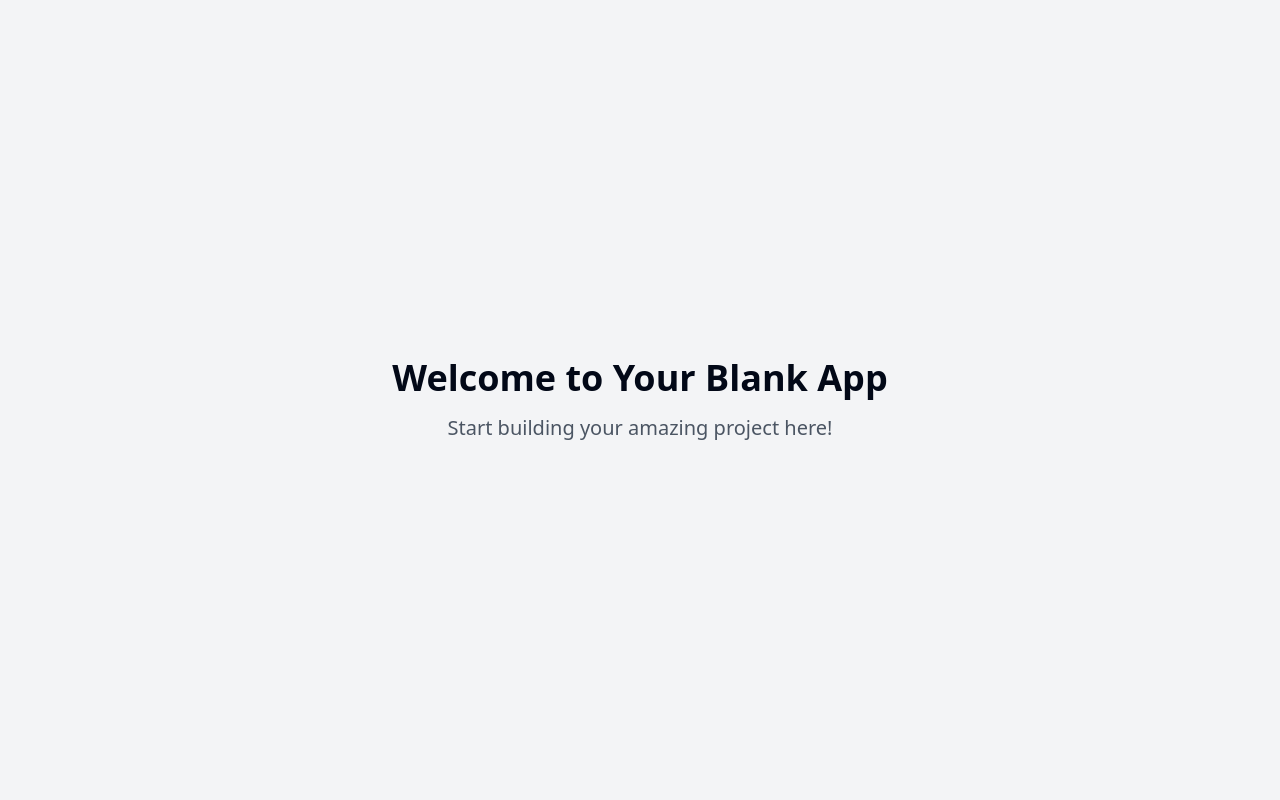
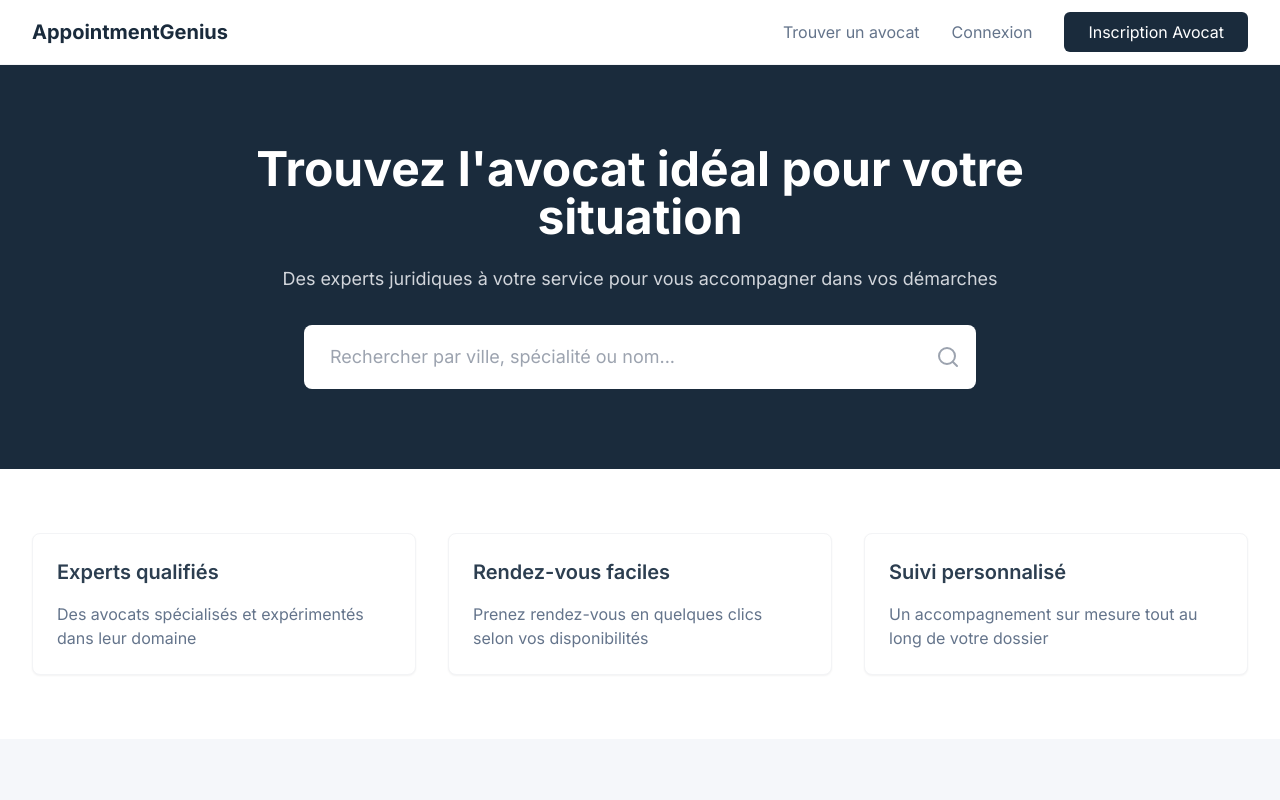
Before and after one commit to gitBakr/avocat-front, a React (Vite) app: page / in a window 1280 px wide. Shown: the top 800 px of the page. Built offline with nearby package versions, Linux system fonts and the light colour scheme.

Commit message:
Implement appointment scheduling app
This commit implements a Next.js 14 application for scheduling appointments with lawyers.  The application will include features for user authentication, lawyer management, appointment scheduling, and various other features as specified in the prompt.

```diff
--- a/src/App.tsx
+++ b/src/App.tsx
@@ -1,8 +1,10 @@
+
 import { Toaster } from "@/components/ui/toaster";
 import { Toaster as Sonner } from "@/components/ui/sonner";
 import { TooltipProvider } from "@/components/ui/tooltip";
 import { QueryClient, QueryClientProvider } from "@tanstack/react-query";
 import { BrowserRouter, Routes, Route } from "react-router-dom";
+import { Navigation } from "./components/Navigation";
 import Index from "./pages/Index";
 import NotFound from "./pages/NotFound";
 
@@ -14,11 +16,15 @@ const App = () => (
       <Toaster />
       <Sonner />
       <BrowserRouter>
-        <Routes>
-          <Route path="/" element={<Index />} />
-          {/* ADD ALL CUSTOM ROUTES ABOVE THE CATCH-ALL "*" ROUTE */}
-          <Route path="*" element={<NotFound />} />
-        </Routes>
+        <div className="min-h-screen flex flex-col">
+          <Navigation />
+          <main className="flex-1">
+            <Routes>
+              <Route path="/" element={<Index />} />
+              <Route path="*" element={<NotFound />} />
+            </Routes>
+          </main>
+        </div>
       </BrowserRouter>
     </TooltipProvider>
   </QueryClientProvider>
--- /dev/null
+++ b/src/components/Navigation.tsx
@@ -0,0 +1,78 @@
+
+import { useState } from 'react';
+import { Menu, X } from 'lucide-react';
+import { Link } from 'react-router-dom';
+
+export const Navigation = () => {
+  const [isMenuOpen, setIsMenuOpen] = useState(false);
+
+  return (
+    <nav className="bg-surface border-b border-gray-100">
+      <div className="max-w-7xl mx-auto px-4 sm:px-6 lg:px-8">
+        <div className="flex justify-between h-16">
+          <div className="flex">
+            <Link to="/" className="flex items-center">
+              <span className="text-xl font-bold text-primary">AppointmentGenius</span>
+            </Link>
+          </div>
+
+          {/* Desktop Navigation */}
+          <div className="hidden md:flex md:items-center md:space-x-8">
+            <Link to="/avocats" className="nav-link">
+              Trouver un avocat
+            </Link>
+            <Link to="/login" className="nav-link">
+              Connexion
+            </Link>
+            <Link to="/register" className="button-primary">
+              Inscription Avocat
+            </Link>
+          </div>
+
+          {/* Mobile menu button */}
+          <div className="flex items-center md:hidden">
+            <button
+              onClick={() => setIsMenuOpen(!isMenuOpen)}
+              className="text-text-primary p-2"
+            >
+              {isMenuOpen ? (
+                <X className="h-6 w-6" />
+              ) : (
+                <Menu className="h-6 w-6" />
+              )}
+            </button>
+          </div>
+        </div>
+      </div>
+
+      {/* Mobile Navigation */}
+      {isMenuOpen && (
+        <div className="md:hidden animate-slide-in">
+          <div className="pt-2 pb-3 space-y-1 px-4">
+            <Link
+              to="/avocats"
+              className="block py-2 nav-link"
+              onClick={() => setIsMenuOpen(false)}
+            >
+              Trouver un avocat
+            </Link>
+            <Link
+              to="/login"
+              className="block py-2 nav-link"
+              onClick={() => setIsMenuOpen(false)}
+            >
+              Connexion
+            </Link>
+            <Link
+              to="/register"
+              className="block py-2 button-primary w-full text-center"
+              onClick={() => setIsMenuOpen(false)}
+            >
+              Inscription Avocat
+            </Link>
+          </div>
+        </div>
+      )}
+    </nav>
+  );
+};
--- a/src/index.css
+++ b/src/index.css
@@ -1,101 +1,51 @@
+
+@import url('https://fonts.googleapis.com/css2?family=Inter:wght@300;400;500;600;700&display=swap');
+
 @tailwind base;
 @tailwind components;
 @tailwind utilities;
 
 @layer base {
   :root {
-    --background: 0 0% 100%;
-    --foreground: 222.2 84% 4.9%;
-
-    --card: 0 0% 100%;
-    --card-foreground: 222.2 84% 4.9%;
-
-    --popover: 0 0% 100%;
-    --popover-foreground: 222.2 84% 4.9%;
-
-    --primary: 222.2 47.4% 11.2%;
-    --primary-foreground: 210 40% 98%;
-
-    --secondary: 210 40% 96.1%;
-    --secondary-foreground: 222.2 47.4% 11.2%;
-
-    --muted: 210 40% 96.1%;
-    --muted-foreground: 215.4 16.3% 46.9%;
-
-    --accent: 210 40% 96.1%;
-    --accent-foreground: 222.2 47.4% 11.2%;
-
-    --destructive: 0 84.2% 60.2%;
-    --destructive-foreground: 210 40% 98%;
-
-    --border: 214.3 31.8% 91.4%;
-    --input: 214.3 31.8% 91.4%;
-    --ring: 222.2 84% 4.9%;
-
-    --radius: 0.5rem;
-
-    --sidebar-background: 0 0% 98%;
-
-    --sidebar-foreground: 240 5.3% 26.1%;
-
-    --sidebar-primary: 240 5.9% 10%;
-
-    --sidebar-primary-foreground: 0 0% 98%;
-
-    --sidebar-accent: 240 4.8% 95.9%;
-
-    --sidebar-accent-foreground: 240 5.9% 10%;
-
-    --sidebar-border: 220 13% 91%;
-
-    --sidebar-ring: 217.2 91.2% 59.8%;
+    --primary: 210 30% 17%;
+    --primary-light: 210 29% 24%;
+    --background: 220 20% 97%;
+    --surface: 0 0% 100%;
+    --text-primary: 210 29% 24%;
+    --text-secondary: 220 17% 47%;
+    --accent: 217 91% 60%;
   }
 
-  .dark {
-    --background: 222.2 84% 4.9%;
-    --foreground: 210 40% 98%;
+  body {
+    @apply bg-background text-text-primary antialiased;
+    font-feature-settings: "ss01", "ss02", "cv01", "cv02", "cv03";
+  }
 
-    --card: 222.2 84% 4.9%;
-    --card-foreground: 210 40% 98%;
-
-    --popover: 222.2 84% 4.9%;
-    --popover-foreground: 210 40% 98%;
-
-    --primary: 210 40% 98%;
-    --primary-foreground: 222.2 47.4% 11.2%;
-
-    --secondary: 217.2 32.6% 17.5%;
-    --secondary-foreground: 210 40% 98%;
-
-    --muted: 217.2 32.6% 17.5%;
-    --muted-foreground: 215 20.2% 65.1%;
-
-    --accent: 217.2 32.6% 17.5%;
-    --accent-foreground: 210 40% 98%;
-
-    --destructive: 0 62.8% 30.6%;
-    --destructive-foreground: 210 40% 98%;
-
-    --border: 217.2 32.6% 17.5%;
-    --input: 217.2 32.6% 17.5%;
-    --ring: 212.7 26.8% 83.9%;
-    --sidebar-background: 240 5.9% 10%;
-    --sidebar-foreground: 240 4.8% 95.9%;
-    --sidebar-primary: 224.3 76.3% 48%;
-    --sidebar-primary-foreground: 0 0% 100%;
-    --sidebar-accent: 240 3.7% 15.9%;
-    --sidebar-accent-foreground: 240 4.8% 95.9%;
-    --sidebar-border: 240 3.7% 15.9%;
-    --sidebar-ring: 217.2 91.2% 59.8%;
+  h1, h2, h3, h4, h5, h6 {
+    @apply font-heading font-semibold;
   }
 }
 
-@layer base {
-  * {
-    @apply border-border;
+@layer components {
+  .card {
+    @apply bg-surface rounded-lg shadow-sm border border-gray-100 p-6 transition-all duration-200 hover:shadow-md;
   }
 
-  body {
-    @apply bg-background text-foreground;
+  .input {
+    @apply rounded-md border border-gray-200 px-4 py-2 focus:outline-none focus:ring-2 focus:ring-accent focus:border-transparent;
+  }
+
+  .button-primary {
+    @apply bg-primary text-white px-6 py-2 rounded-md hover:bg-primary-light transition-colors duration-200;
+  }
+
+  .nav-link {
+    @apply text-text-secondary hover:text-text-primary transition-colors duration-200;
   }
 }
+
+@layer utilities {
+  .animate-smooth {
+    @apply transition-all duration-300 ease-in-out;
+  }
+}
--- a/src/pages/Index.tsx
+++ b/src/pages/Index.tsx
@@ -1,14 +1,107 @@
-// Update this page (the content is just a fallback if you fail to update the page)
+
+import { useState } from "react";
+import { Search } from "lucide-react";
 
 const Index = () => {
+  const [searchQuery, setSearchQuery] = useState("");
+
   return (
-    <div className="min-h-screen flex items-center justify-center bg-gray-100">
-      <div className="text-center">
-        <h1 className="text-4xl font-bold mb-4">Welcome to Your Blank App</h1>
-        <p className="text-xl text-gray-600">Start building your amazing project here!</p>
-      </div>
+    <div className="min-h-screen">
+      {/* Hero Section */}
+      <section className="bg-primary py-20 px-4 sm:px-6 lg:px-8">
+        <div className="max-w-4xl mx-auto text-center animate-fade-in">
+          <h1 className="text-4xl sm:text-5xl font-bold text-white mb-6">
+            Trouvez l'avocat idéal pour votre situation
+          </h1>
+          <p className="text-lg text-gray-300 mb-8">
+            Des experts juridiques à votre service pour vous accompagner dans vos démarches
+          </p>
+
+          {/* Search Bar */}
+          <div className="max-w-2xl mx-auto relative">
+            <div className="relative">
+              <input
+                type="text"
+                className="w-full px-6 py-4 rounded-lg text-lg border-2 border-transparent focus:border-accent focus:outline-none transition-all duration-200"
+                placeholder="Rechercher par ville, spécialité ou nom..."
+                value={searchQuery}
+                onChange={(e) => setSearchQuery(e.target.value)}
+              />
+              <button className="absolute right-4 top-1/2 -translate-y-1/2 text-gray-400 hover:text-accent transition-colors duration-200">
+                <Search className="w-6 h-6" />
+              </button>
+            </div>
+          </div>
+        </div>
+      </section>
+
+      {/* Features Section */}
+      <section className="py-16 px-4 sm:px-6 lg:px-8 bg-surface">
+        <div className="max-w-7xl mx-auto">
+          <div className="grid grid-cols-1 md:grid-cols-3 gap-8">
+            {features.map((feature, index) => (
+              <div key={index} className="card">
+                <h3 className="text-xl font-semibold mb-4">{feature.title}</h3>
+                <p className="text-text-secondary">{feature.description}</p>
+              </div>
+            ))}
+          </div>
+        </div>
+      </section>
+
+      {/* How it Works Section */}
+      <section className="py-16 px-4 sm:px-6 lg:px-8 bg-background">
+        <div className="max-w-7xl mx-auto text-center">
+          <h2 className="text-3xl font-bold mb-12">Comment ça marche ?</h2>
+          <div className="grid grid-cols-1 md:grid-cols-4 gap-8">
+            {steps.map((step, index) => (
+              <div key={index} className="flex flex-col items-center">
+                <div className="w-12 h-12 rounded-full bg-primary text-white flex items-center justify-center text-xl font-semibold mb-4">
+                  {index + 1}
+                </div>
+                <h3 className="text-lg font-semibold mb-2">{step.title}</h3>
+                <p className="text-text-secondary">{step.description}</p>
+              </div>
+            ))}
+          </div>
+        </div>
+      </section>
     </div>
   );
 };
 
+const features = [
+  {
+    title: "Experts qualifiés",
+    description: "Des avocats spécialisés et expérimentés dans leur domaine",
+  },
+  {
+    title: "Rendez-vous faciles",
+    description: "Prenez rendez-vous en quelques clics selon vos disponibilités",
+  },
+  {
+    title: "Suivi personnalisé",
+    description: "Un accompagnement sur mesure tout au long de votre dossier",
+  },
+];
+
+const steps = [
+  {
+    title: "Recherchez",
+    description: "Trouvez l'avocat qui correspond à vos besoins",
+  },
+  {
+    title: "Sélectionnez",
+    description: "Choisissez parmi nos experts qualifiés",
+  },
+  {
+    title: "Réservez",
+    description: "Prenez rendez-vous en ligne facilement",
+  },
+  {
+    title: "Rencontrez",
+    description: "Discutez de votre situation en toute confidentialité",
+  },
+];
+
 export default Index;
```
Also changed, not shown: tailwind.config.ts (+25 -65 lines).
